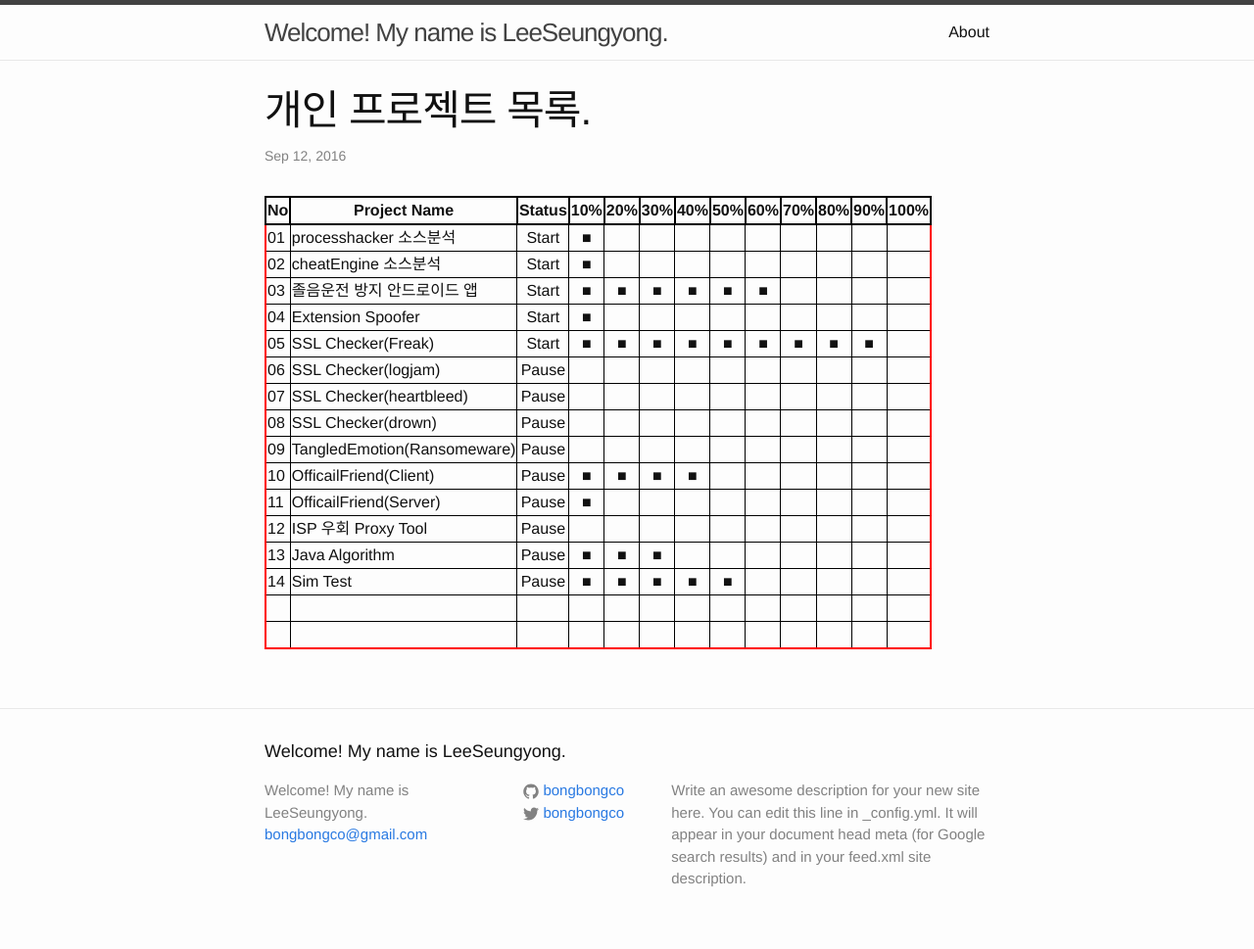
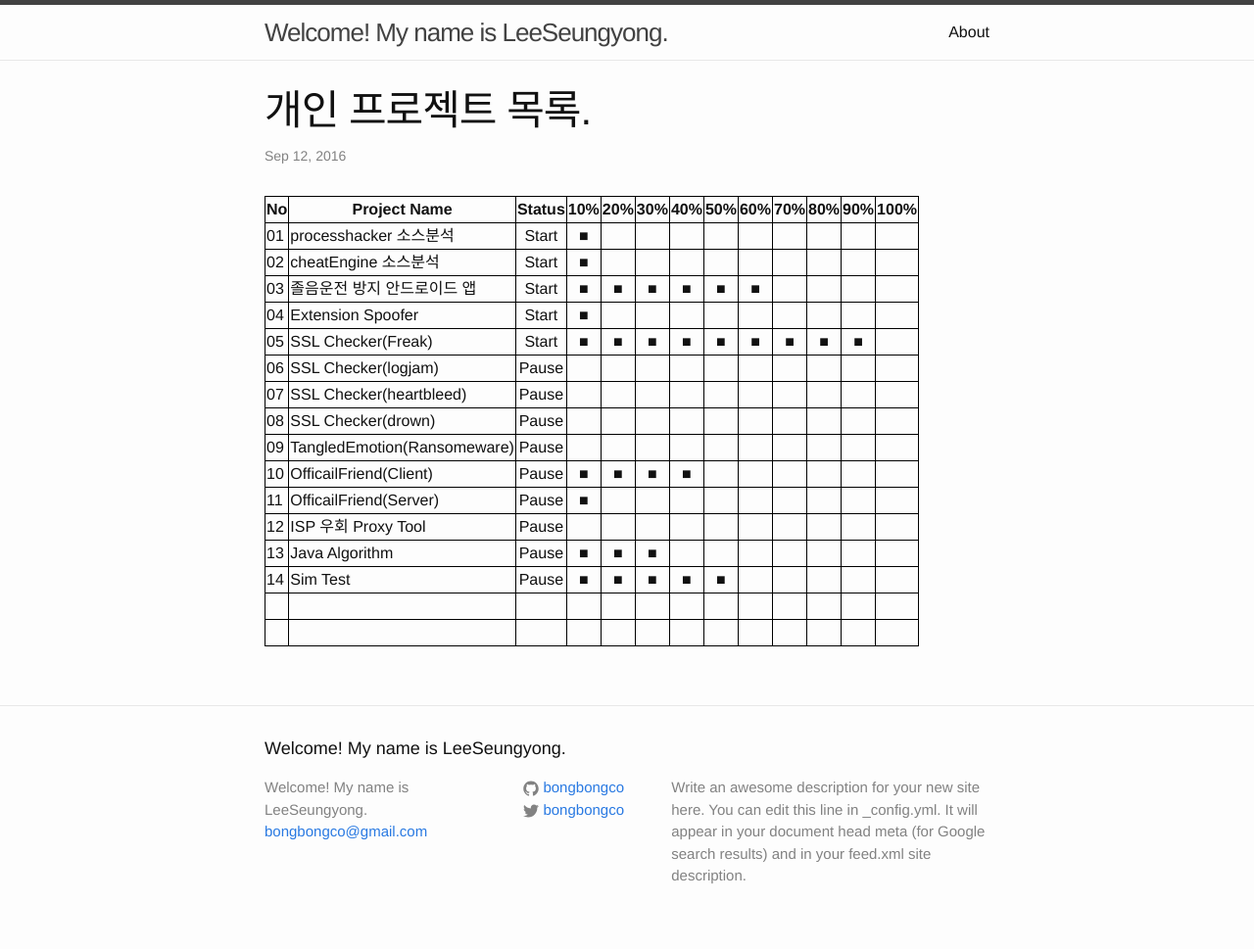
Before and after one commit to LktProgrammer/bongbongco.github.io, a Jekyll site: the page built from _posts/2016-09-12-GarbageTask.markdown, in a window 1280 px wide. Shown: the whole page at 98% size. Built offline with Jekyll 4.4.1, drawn with Linux system fonts in a browser that asks for light colours.

Commit message:
Update _layout.scss

```diff
--- a/_sass/_layout.scss
+++ b/_sass/_layout.scss
@@ -197,11 +197,11 @@
 table{
     border-collapse: collapse;
     border-spacing: 0;
-    border:2px solid #ff0000;
+    border:1px solid #000000;
 }
 
 th{
-    border:2px solid #000000;
+    border:1px solid #000000;
 }
 
 td{
```
